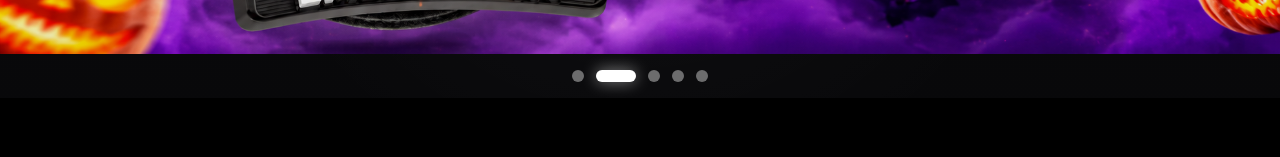
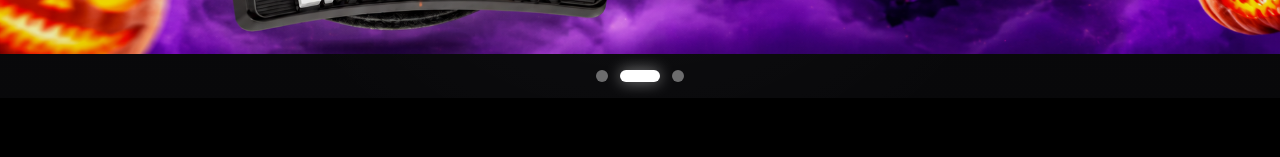
Before and after one commit to guilhermerays/riopardo-site, a Next.js app: page / in a window 1280 px wide. Shown: the part 586-743 px from the top of the page. Built offline with nearby package versions, Linux system fonts and the light colour scheme.

Commit message:
Remove unused banner images from Hero.tsx
Removed unused banner images from the Hero component.

```diff
--- a/src/components/sections/Hero.tsx
+++ b/src/components/sections/Hero.tsx
@@ -6,9 +6,7 @@ import { useEffect, useState } from "react";
 const banners = [
   "/banner-criancas.png",
   "/banner-halloween.png",
-  "/banner-festa.png",
-  "/banner-confeitaria.png",
-  "/banner-embalagens.png",
+  "/banner-locacao.png",
 ];
 
 export function Hero() {
```
